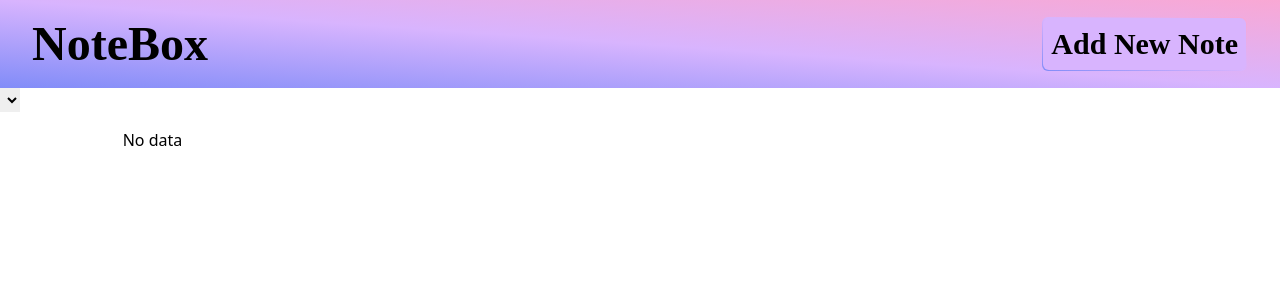
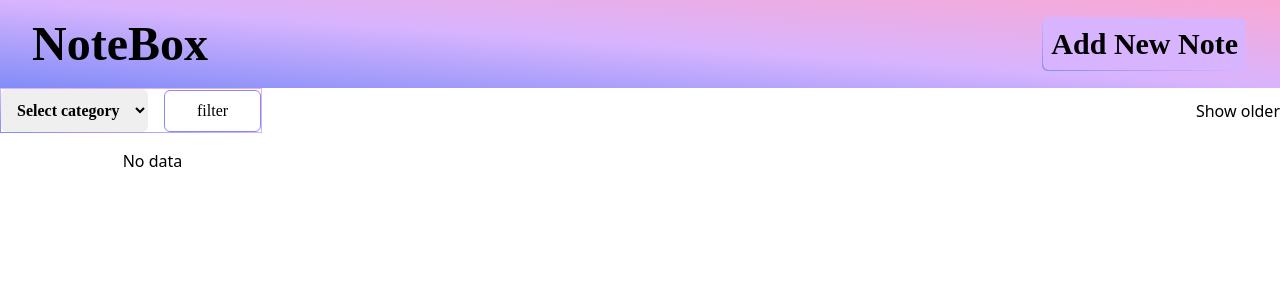
Before and after one commit to Element27/notebox, a React (Vite) app: page / in a window 1280 px wide. Shown: the top 300 px of the page. Built offline with nearby package versions, Linux system fonts and the light colour scheme; a web font is replaced by a local one.

Commit message:
filter and sort functionalities done

```diff
--- a/src/components/ViewNoteCard.jsx
+++ b/src/components/ViewNoteCard.jsx
@@ -7,7 +7,7 @@ export default function ViewNoteCard(props) {
 
   const { title, note, category, updatedAt, id, } = props
 
-  console.log(category)
+  // console.log(category)
 
   const renderCategories = category.map((item) => {
     return <span className="ml-2" key={item.value}>{item.value}</span>
@@ -31,25 +31,8 @@ export default function ViewNoteCard(props) {
           </div>
 
           <div className="flex items-center justify-between p-2">
-            <p className="font-erode font-normal italic text-xs md:text-sm text-slate-300">{moment(updatedAt).fromNow()}</p>
-            <p className="font-erode font-normal italic text-xs md:text-sm text-slate-300">categories:{renderCategories}</p>
-            {/* <div
-            ref={actionRef}
-            className=" flex flex-col relative w-fit">
-            <div
-              onClick={() => setshowAction(!showAction)}
-              className=" flex items-center gap-x-2 text-slate-300 ">
-              <IconMoreVerticalAlt />
-              <h4 className="font-erode">Action</h4>
-            </div>
-            {showAction && (<div className="absolute bottom-full bg-white w-full">
-              <p
-                onClick={handleViewModal}
-                className="border-b border-b-indigo-400 font-erode font-medium w-full">View</p>
-              <p className="border-b border-b-indigo-400 font-erode font-medium w-full">Edit</p>
-              <p className="border-b border-b-indigo-400 font-erode font-medium w-full">Delete</p>
-            </div>)}
-          </div> */}
+            <p className="font-erode font-normal italic text-xs md:text-sm text-slate-300 w-2/5">{moment(updatedAt).fromNow()}</p>
+            <p className="font-erode font-normal italic text-xs md:text-sm text-slate-300 line-clamp-1 w-3/5">categories:{renderCategories}</p>
 
           </div>
         </div>
--- a/src/components/ViewNoteComp.jsx
+++ b/src/components/ViewNoteComp.jsx
@@ -1,3 +1,4 @@
+/* eslint-disable no-unused-vars */
 import { useEffect, useState } from "react"
 import Header from "./layout/Header"
 import { Link, useNavigate, useParams } from "react-router-dom"
@@ -160,7 +161,7 @@ export default function ViewNoteComp() {
                   isMulti
                   className="p-2 md:p-3 rounded-md font-erode font-semibold text-sm md:text-base w-full"
                 />)
-                : <p className="p-2 md:p-3 rounded-md font-erode font-semibold text-sm md:text-base bg-white">
+                : <p className="p-2 md:p-3 rounded-md font-erode font-semibold text-sm md:text-base bg-white line-clamp-1">
                   {renderCategories}
                 </p>
               }
--- a/src/components/addNotesComp.jsx
+++ b/src/components/addNotesComp.jsx
@@ -50,8 +50,9 @@ export default function AddNotesComp() {
     }
     console.log(newNote)
 
-    const fetchAllnotes = JSON.parse(localStorage.getItem("boxedNotes"))
-
+    console.log("parsing json data")
+    const fetchAllnotes = JSON.parse(localStorage.getItem("boxedNotes")) || []
+    console.log("parsed json data", fetchAllnotes)
     const altNotes = [...fetchAllnotes, newNote]
     // setAllNoted(altNotes)
     console.log(altNotes)
--- a/src/components/layout/Header.jsx
+++ b/src/components/layout/Header.jsx
@@ -19,7 +19,7 @@ export default function Header() {
           {location.pathname !== '/' ? (
             <div className='flex space-x-2 md:space-x-3 lg:space-x-4'>
               <div className='gradient-bg p-[1px] rounded-md'>
-                <Link to='/' className="flex gap-x-2 items-center bg-purple-300 p-2 rounded-md font-erode font-semibold ">Home</Link>
+                <Link to='/' className="flex gap-x-2 items-center bg-purple-300 p-2 rounded-md  "> <p className='font-erode font-semibold text-xl md:text-2xl lg:text-3xl'>Home</p></Link>
               </div>
               <div className='gradient-bg p-[1px] rounded-md'>
                 <Link to='/add-note'
--- a/src/screens/Home.jsx
+++ b/src/screens/Home.jsx
@@ -4,35 +4,113 @@ import ViewNoteCard from "../components/ViewNoteCard";
 
 export default function Home() {
   const [allNotes, setAllNoted] = useState([])
-
+  const [renderNotes, setRender] = useState([])
+  const [filter, setFilter] = useState("")
+  const [latest, setLatest] = useState(true)
 
 
   useEffect(() => {
-    const data = JSON.parse(localStorage.getItem("boxedNotes")) || [];
+    const res = JSON.parse(localStorage.getItem("boxedNotes")) || [];
     // console.log(data)
+    const data = sortFunc([...res])
     setAllNoted(data)
+    setRender(data)
   }, [])
 
+  const handleFilter = (e) => {
+    setFilter(e.target.value)
 
+    if (filter !== "") {
+      const filteredNotes = sortFunc(
+        allNotes.filter((item) => {
+          return (item.category.some(cate => cate.value === filter))
+          // return item.category.includes(filter)
+        }))
+
+      setRender(filteredNotes)
+      setFilter("")
+      console.log(filter)
+    }
+  }
+
+  const sortFunc = (data) => {
+    setLatest(!latest)
+    console.log("here", latest)
+    const sortedData = [...data].sort((a, b) => {
+      if (latest) {
+        return b.updatedAt - a.updatedAt
+      } else {
+        return a.updatedAt - b.updatedAt
+      }
+    })
+    return (sortedData)
+
+  }
+
+
+  const showLatest = (e) => {
+    setLatest(e.target.value)
+    console.log("there", latest)
+    // const sortedData = [...renderNotes].sort((a, b) => {
+    //   if (latest) {
+    //     return a.updatedAt - b.updatedAt
+    //   } else {
+    //     return b.updatedAt - a.updatedAt
+    //   }
+    // })
+    setRender(sortFunc(renderNotes))
+
+  }
+
+  // console.log(latest)
+  // console.log(filter)
   return (
     <div className="relative">
       {/* Hero */}
 
       <Header />
 
-      <div className="">
+      <div className="flex items-center justify-between">
         {/* search by tag */}
-        <div>
-          <select>
+        <div className="gradient-bg p-[1px]">
+          <div className="bg-white">
+            <select onChange={(e) => setFilter(e.target.value)}
+              value={filter}
+              className="p-2 md:p-3 rounded-md font-erode font-semibold text-sm md:text-base mr-4">
+              <option value="" className="font-erode font-medium text-xs md:text-sm">Select category</option>
+              <option value='Work' className="font-erode font-medium text-xs md:text-sm">Work</option>
+              <option value='Class' className="font-erode font-medium text-xs md:text-sm">Class</option>
+              <option value='Study' className="font-erode font-medium text-xs md:text-sm">Study</option>
+              <option value='Leisure' className="font-erode font-medium text-xs md:text-sm">Leisure</option>
+              <option value='Others' className="font-erode font-medium text-xs md:text-sm">Others</option>
 
-          </select>
+            </select>
+            {/* on small screen replace texts with icon  */}
+            <button className="font-erode px-8 py-2 border border-indigo-400 rounded-md text-xs md:text-sm lg:text-base" onClick={handleFilter}>filter</button>
+          </div>
         </div>
         {/* sort be created/updated date */}
-        <div></div>
+        <div>
+          {/* <select
+            onChange={(e) => setLatest(e.target.value)}
+            value={latest}
+            className="p-2 md:p-3 rounded-md font-erode font-semibold text-sm md:text-base mr-4" disabled
+          >
+            <option
+              className="font-erode font-medium text-xs md:text-sm"
+              value={true}>latest</option>
+            <option
+              className="font-erode font-medium text-xs md:text-sm"
+              value={false}>earliest</option>
+          </select> */}
+          <button onClick={showLatest}>
+            Show <span>{latest ? "recent" : "older"}</span>
+          </button>
+        </div>
       </div>
       <div className=" px-2 py-4 md:px-4 w-full md:w-10/12 mx-auto grid gap-4 grid-cols-1 md:grid-cols-2  lg:grid-cols-3">
 
-        {allNotes.length ? (allNotes.map((note) => {
+        {renderNotes?.length ? (renderNotes?.map((note) => {
           {/* console.log(note) */ }
           return <ViewNoteCard
             key={note.id}
```
